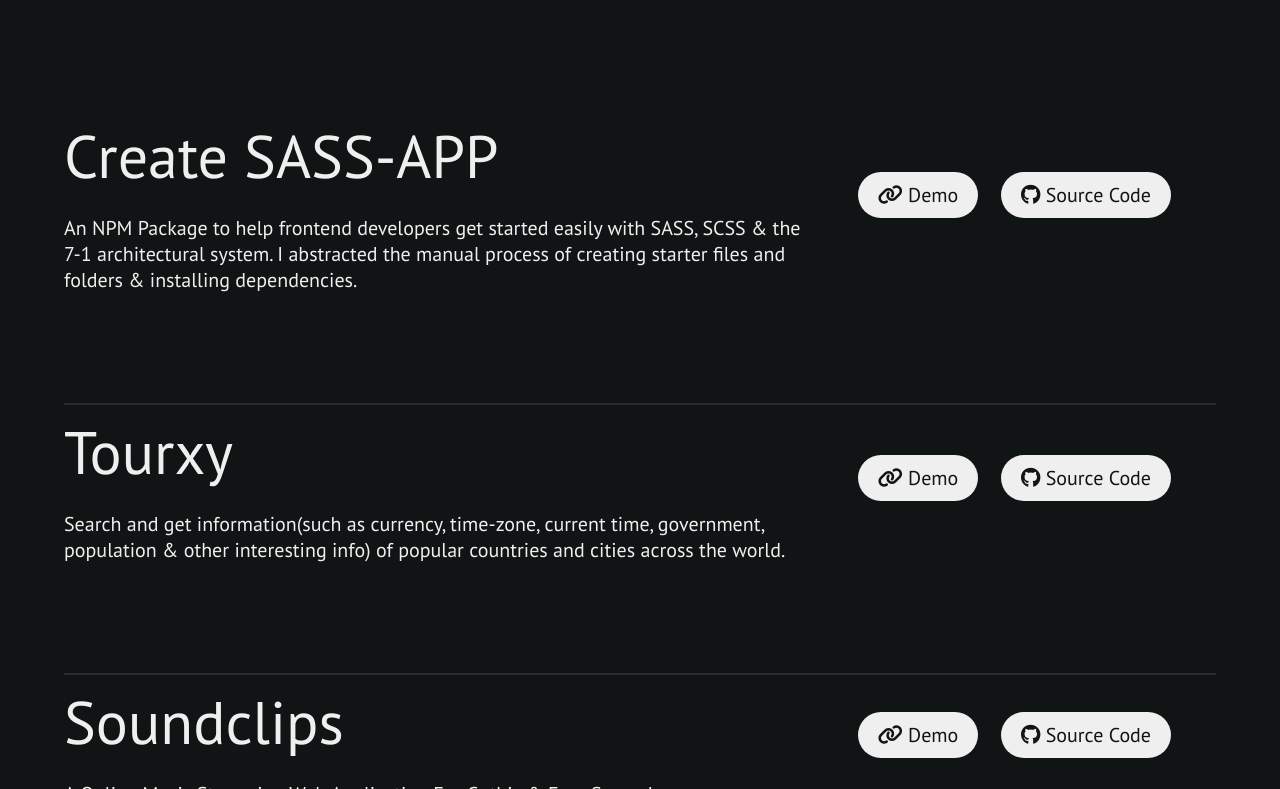
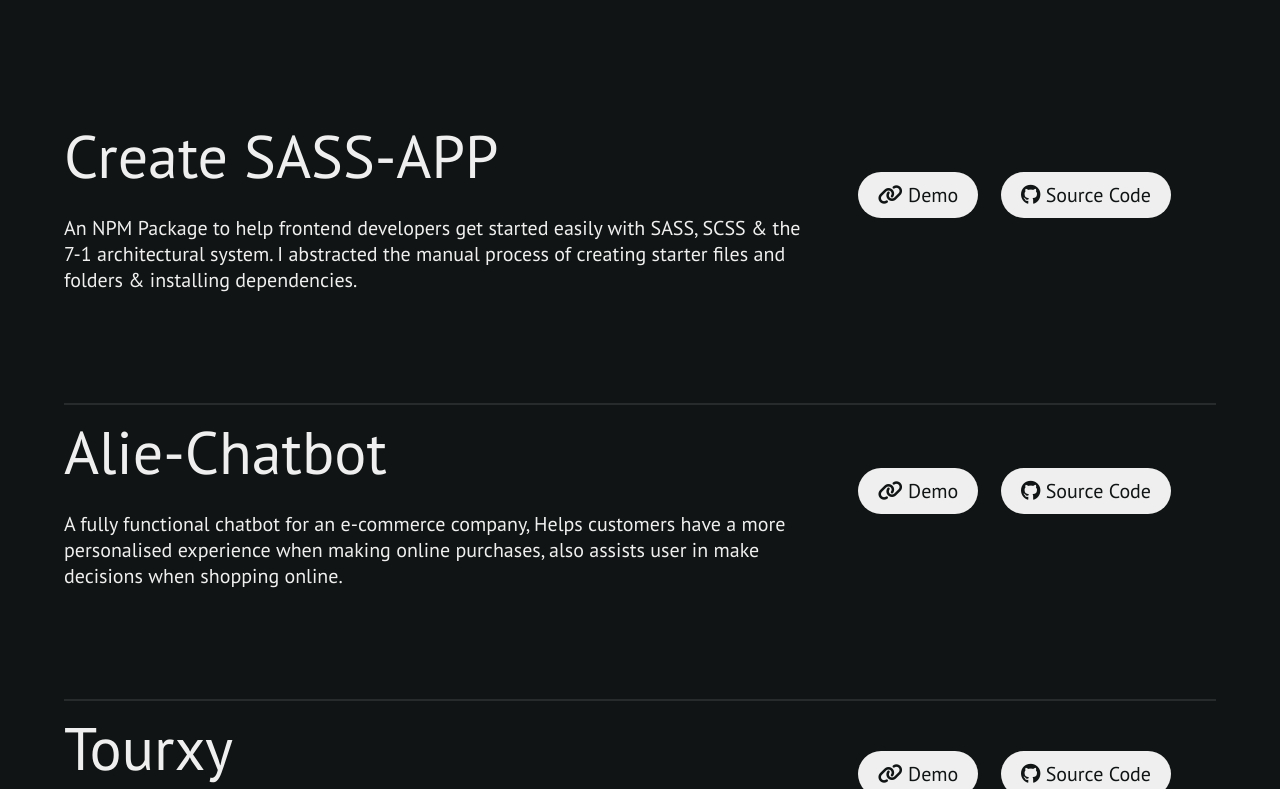
Before and after one commit to anslemkelechi/portfolio, a website: page index.html in a window 1280 px wide. Shown: the part 2479-3268 px from the top of the page. Drawn offline with Linux system fonts and the light colour scheme; a script that the page names is missing.

Commit message:
New Project Added

```diff
--- a/index.html
+++ b/index.html
@@ -166,7 +166,7 @@
       <div class="grid-of-2">
         <div class="grid-item">
           <div class="work-header">
-            <h3>Selected Work <sup>(6)</sup></h3>
+            <h3>Selected Work <sup>(7)</sup></h3>
           </div>
         </div>
         <div class="grid-item align-self-center">
@@ -219,6 +219,32 @@
           >
           <a
             href="https://github.com/anslemkelechi/create-sass-app"
+            class="magic-hover"
+            ><i class="fa-brands fa-github"></i> Source Code</a
+          >
+        </div>
+      </div>
+      <div class="line"></div>
+      <div class="grid-of-2">
+        <div class="grid-item project">
+          <div class="project-header"><h3>Alie-Chatbot</h3></div>
+          <div class="project-content">
+            <p>
+              A fully functional chatbot for an e-commerce company, Helps
+              customers have a more personalised experience when making online
+              purchases, also assists user in make decisions when shopping
+              online.
+            </p>
+          </div>
+        </div>
+        <div class="grid-item project-link align-self-center">
+          <a
+            href="https://alie-resturant-chatbot.onrender.com"
+            class="magic-hover"
+            ><i class="fa-solid fa-link"></i> Demo</a
+          >
+          <a
+            href="https://github.com/anslemkelechi/resturanat-chatbot"
             class="magic-hover"
             ><i class="fa-brands fa-github"></i> Source Code</a
           >
```
